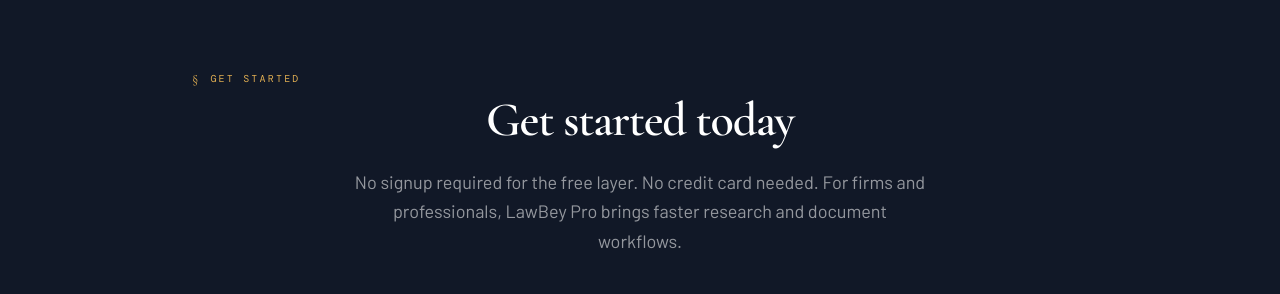
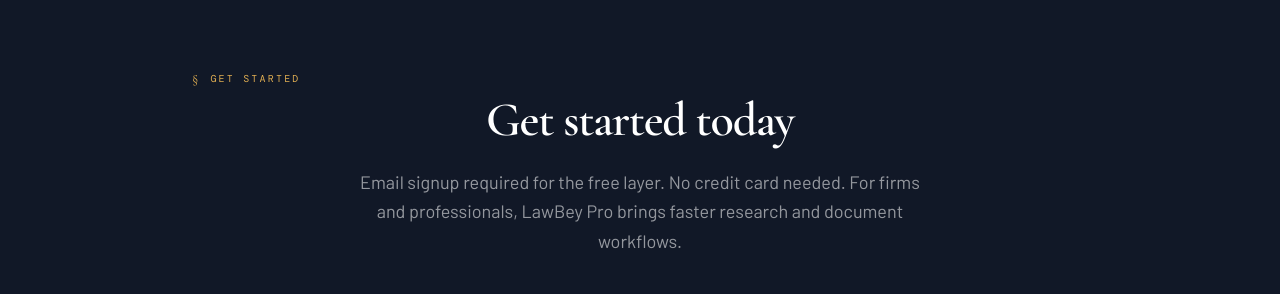
Before and after one commit to salutethegenius/lawbey-landing, a Next.js app in the folder b_VlNGOHjJMaw-1772579298789/: page / in a window 1280 px wide. Shown: the part 4434-4728 px from the top of the page. Built offline with nearby package versions, Linux system fonts and the light colour scheme; no server answers.

Commit message:
Clarify free layer signup requirements
Made-with: Cursor

```diff
--- a/b_VlNGOHjJMaw-1772579298789/components/cta.tsx
+++ b/b_VlNGOHjJMaw-1772579298789/components/cta.tsx
@@ -22,7 +22,7 @@ export function CTA() {
             Get started today
           </h2>
           <p className="text-white/55 text-lg max-w-xl mx-auto leading-relaxed mb-10 font-sans">
-            No signup required for the free layer. No credit card needed. For
+            Email signup required for the free layer. No credit card needed. For
             firms and professionals, LawBey Pro brings faster research and
             document workflows.
           </p>
```
